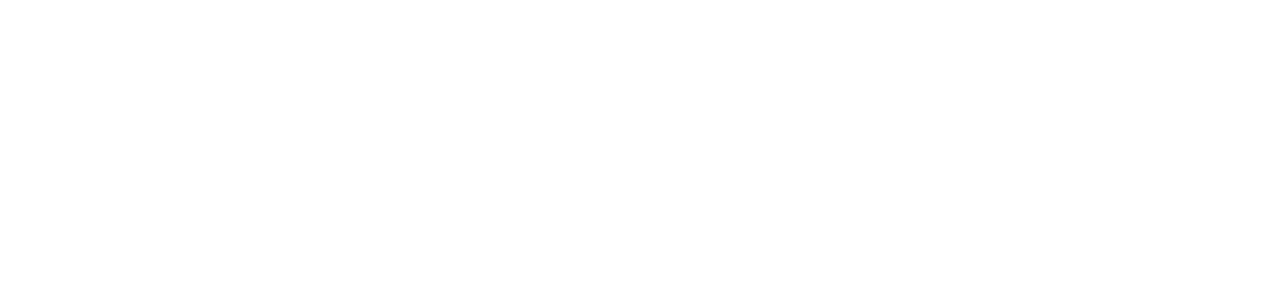
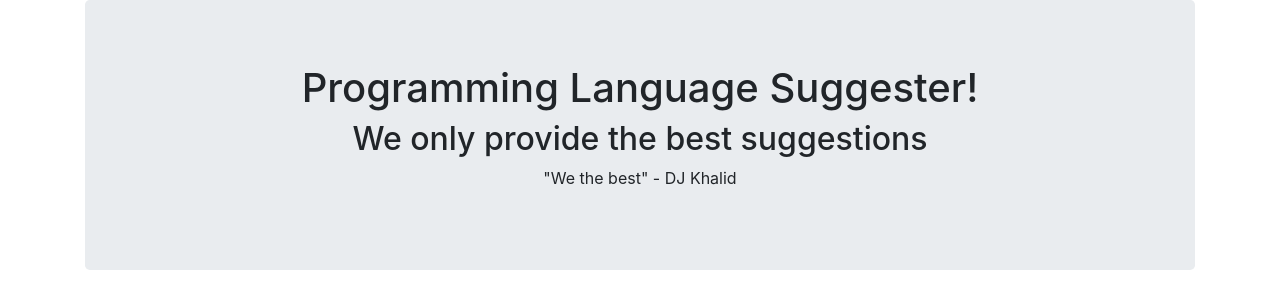
Before and after one commit to amarkmcconn/Week_2_Project, a website: page index.html in a window 1280 px wide. Drawn offline with Linux system fonts and the light colour scheme.

Commit message:
setup header.

```diff
--- a/css/styles.css
+++ b/css/styles.css
@@ -0,0 +1,4 @@
+/*global $*/
+.jumbotron {
+  text-align: center;
+}
--- a/index.html
+++ b/index.html
@@ -8,6 +8,13 @@
   <script src="js/scripts.js"></script>
 </head>
 <body>
+  <div class="container">
+    <div class="jumbotron">
+      <h1>Programming Language Suggester!</h1>
+      <h2>We only provide the best suggestions</h2>
+      <p>"We the best" - DJ Khalid</p>
+    </div>
 
+  </div>
 </body>
 </html>
```
Also changed, not shown: 1 other file.
